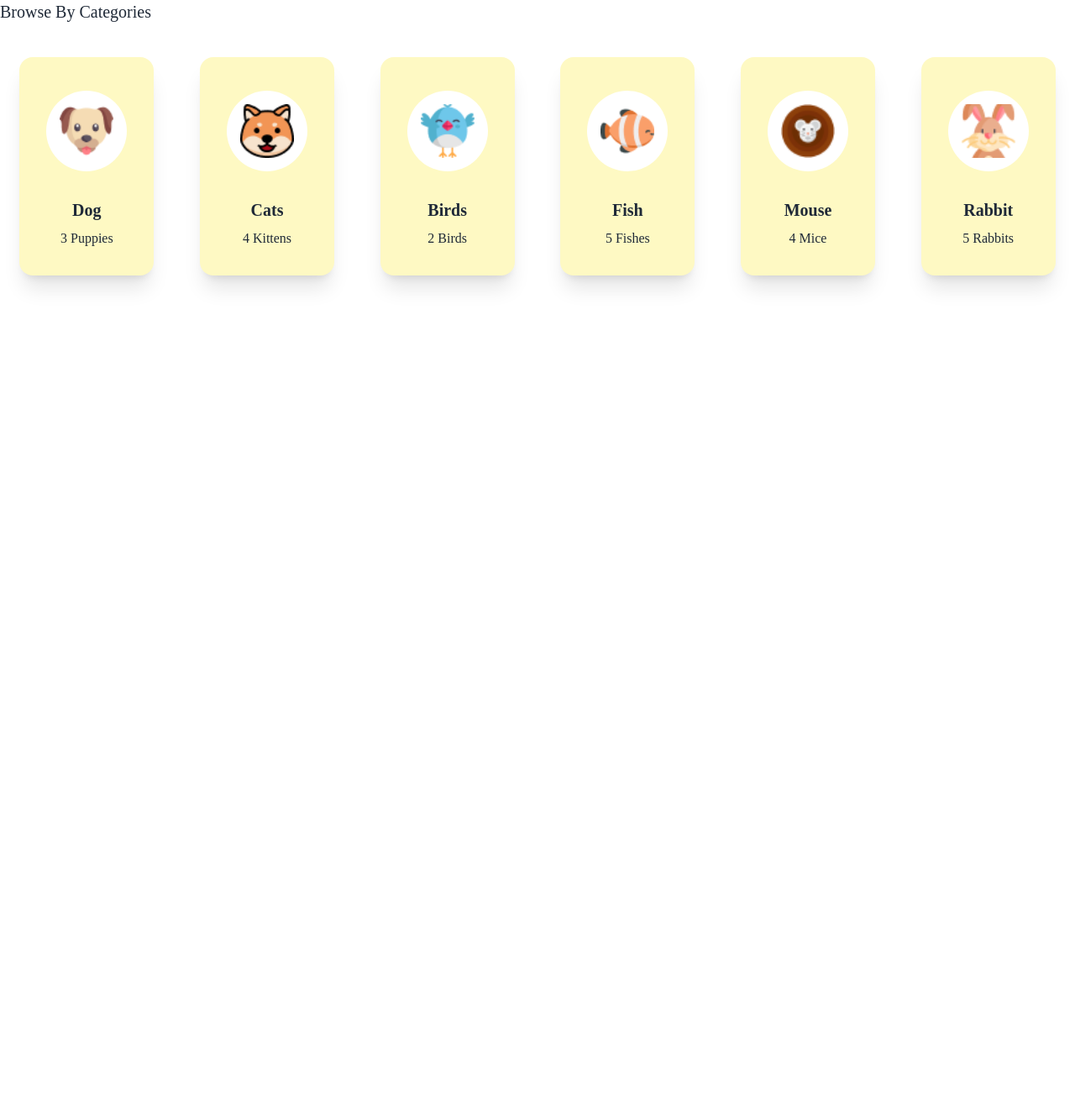
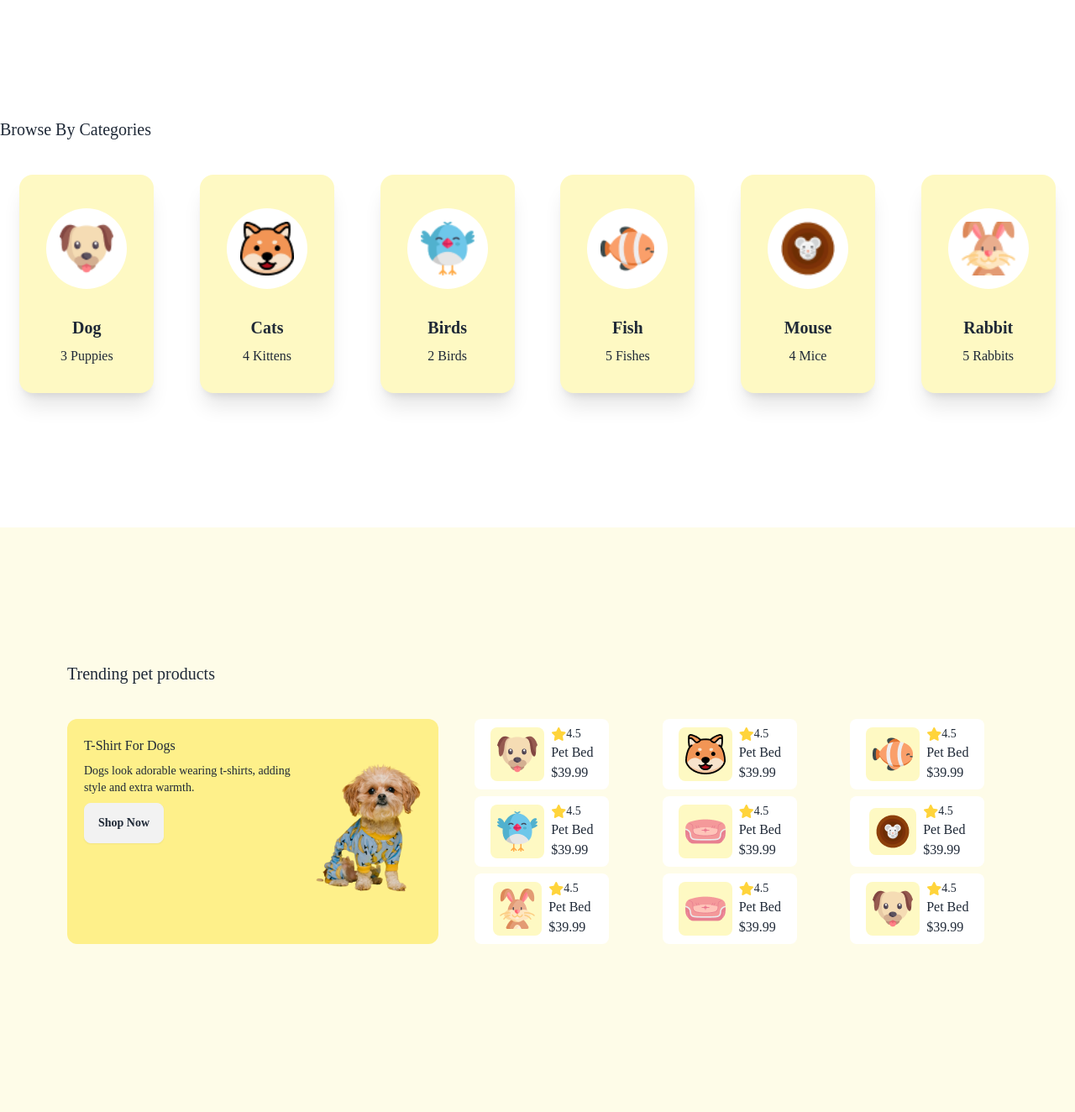
Before and after one commit to Shaikat0079/cat-shop, a plain HTML site: page index.html in a window 1280 px wide. Shown: the part 588-1912 px from the top of the page at 84% size. Before the commit the page ends 956 px from the top, so only its background shows below. Drawn offline with nearby package versions, Linux system fonts and the light colour scheme; a web font is replaced by a local one.

Commit message:
Trending pet products added

```diff
--- a/index.html
+++ b/index.html
@@ -67,9 +67,10 @@
         </article>
       </section>
     </header>
-    <main class="lg:container lg:mx-auto">
+    <main class="lg:mx-auto">
       <!-- Categories Section -->
-      <h class="text-xl">Browse By Categories</h1>
+       <div class="lg:container lg:mx-auto my-40">
+        <h1 class="text-xl">Browse By Categories</h1>
           <section class="grid grid-cols-2 justify-items-center gap-2 my-10 lg:grid-cols-6 ">
             <div class="card bg-base-100 w-36 lg:w-40 shadow-xl bg-yellow-100">
               <figure class="px-5 pt-10 rou">
@@ -150,7 +151,10 @@
               </div>
             </div>
           </section>
-      <!-- <section class="m-5">
+       </div>
+<section class="bg-yellow-50 lg:py-40 lg:px-20 px-3 py-10">
+  <h1 class="lg:container mx-auto text-left text-xl">Trending pet products</h1>
+  <div class="flex flex-col mx-auto py-10 lg:flex-row gap-4 justify-center">
     <article class="lg:w-2/5 flex bg-yellow-200 rounded-xl">
       <div class="p-5 flex flex-col items-start gap-2">
         <h1>T-Shirt For Dogs</h1>
@@ -161,15 +165,110 @@
         <img src="./assets/cute-pet-small.png" alt="">
       </div>
     </article>
-        <article class="lg:w-3/5 grid lg:grid-cols-3">
+    <article class="lg:w-3/5 grid lg:grid-cols-3 grid-cols-2 gap-2 justify-items-center">
+      <div class="flex items-center gap-2 bg-white justify-center w-36 lg:w-40 p-2 rounded-lg">
+        <img class="bg-yellow-100 p-2 rounded-lg w-10 lg:w-auto" src="./assets/dog-cartoon.png" alt="">
         <div>
-            <img src="./assets/dog-cartoon.png" alt="">
-            <div>
-              div
+          <div class="flex items-center">
+            <i class="fa-solid fa-star" style="color: #FFD43B;"></i>
+            <p class="text-sm">4.5</p>
+          </div>
+            <p>Pet Bed</p>
+            <p class="text-base">$39.99</p>
         </div>
       </div>
+      <div class="flex items-center gap-2 bg-white justify-center w-36 lg:w-40 p-2 rounded-lg">
+        <img class="bg-yellow-100 p-2 rounded-lg w-10 lg:w-auto" src="./assets/cat-cartoon.png" alt="">
+        <div>
+          <div class="flex items-center">
+            <i class="fa-solid fa-star" style="color: #FFD43B;"></i>
+            <p class="text-sm">4.5</p>
+          </div>
+            <p>Pet Bed</p>
+            <p class="text-base">$39.99</p>
+        </div>
+      </div>
+      <div class="flex items-center gap-2 bg-white justify-center w-36 lg:w-40 p-2 rounded-lg">
+        <img class="bg-yellow-100 p-2 rounded-lg w-10 lg:w-auto" src="./assets/fish-cartoon.png" alt="">
+        <div>
+          <div class="flex items-center">
+            <i class="fa-solid fa-star" style="color: #FFD43B;"></i>
+            <p class="text-sm">4.5</p>
+          </div>
+            <p>Pet Bed</p>
+            <p class="text-base">$39.99</p>
+        </div>
+      </div>
+      <div class="flex items-center gap-2 bg-white justify-center w-36 lg:w-40 p-2 rounded-lg">
+        <img class="bg-yellow-100 p-2 rounded-lg w-10 lg:w-auto" src="./assets/bird-cartoon.png" alt="">
+        <div>
+          <div class="flex items-center">
+            <i class="fa-solid fa-star" style="color: #FFD43B;"></i>
+            <p class="text-sm">4.5</p>
+          </div>
+            <p>Pet Bed</p>
+            <p class="text-base">$39.99</p>
+        </div>
+      </div>
+      <div class="flex items-center gap-2 bg-white justify-center w-36 lg:w-40 p-2 rounded-lg">
+        <img class="bg-yellow-100 p-2 rounded-lg w-10 lg:w-auto" src="./assets/pet-couch.png" alt="">
+        <div>
+          <div class="flex items-center">
+            <i class="fa-solid fa-star" style="color: #FFD43B;"></i>
+            <p class="text-sm">4.5</p>
+          </div>
+            <p>Pet Bed</p>
+            <p class="text-base">$39.99</p>
+        </div>
+      </div>
+      <div class="flex items-center gap-2 bg-white justify-center w-36 lg:w-40 p-2 rounded-lg">
+        <img class="bg-yellow-100 p-2 rounded-lg w-10 lg:w-auto" src="./assets/mouse-cartoon.png" alt="">
+        <div>
+          <div class="flex items-center">
+            <i class="fa-solid fa-star" style="color: #FFD43B;"></i>
+            <p class="text-sm">4.5</p>
+          </div>
+            <p>Pet Bed</p>
+            <p class="text-base">$39.99</p>
+        </div>
+      </div>
+      <div class="flex items-center gap-2 bg-white justify-center w-36 lg:w-40 p-2 rounded-lg">
+        <img class="bg-yellow-100 p-2 rounded-lg w-10 lg:w-auto" src="./assets/rabbit-cartoon.png" alt="">
+        <div>
+          <div class="flex items-center">
+            <i class="fa-solid fa-star" style="color: #FFD43B;"></i>
+            <p class="text-sm">4.5</p>
+          </div>
+            <p>Pet Bed</p>
+            <p class="text-base">$39.99</p>
+        </div>
+      </div>
+      <div class="flex items-center gap-2 bg-white justify-center w-36 lg:w-40 p-2 rounded-lg">
+        <img class="bg-yellow-100 p-2 rounded-lg w-10 lg:w-auto" src="./assets/pet-couch.png" alt="">
+        <div>
+          <div class="flex items-center">
+            <i class="fa-solid fa-star" style="color: #FFD43B;"></i>
+            <p class="text-sm">4.5</p>
+          </div>
+            <p>Pet Bed</p>
+            <p class="text-base">$39.99</p>
+        </div>
+      </div>
+      <div class="lg:flex items-center gap-2 bg-white justify-center w-36 lg:w-40 p-2 rounded-lg hidden">
+        <img class="bg-yellow-100 p-2 rounded-lg w-10 lg:w-auto" src="./assets/dog-cartoon.png" alt="">
+        <div>
+          <div class="flex items-center">
+            <i class="fa-solid fa-star" style="color: #FFD43B;"></i>
+            <p class="text-sm">4.5</p>
+          </div>
+            <p>Pet Bed</p>
+            <p class="text-base">$39.99</p>
+        </div>
+      </div>
+
     </article>
-      </section> -->
+  </div>
+</section>
     </main>
     <footer></footer>
   </body>
```
Lines whose indentation alone changed are shown as unchanged.
